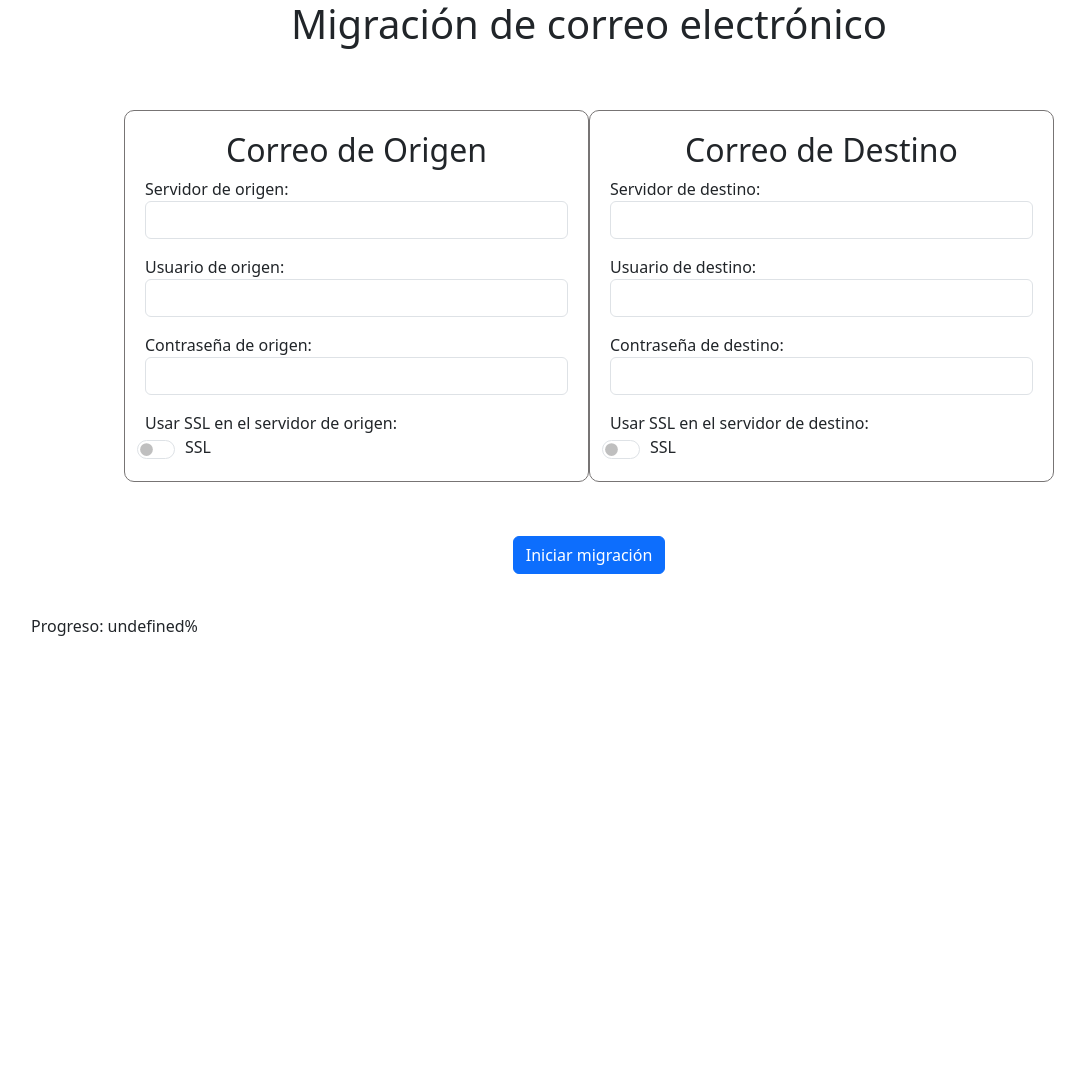
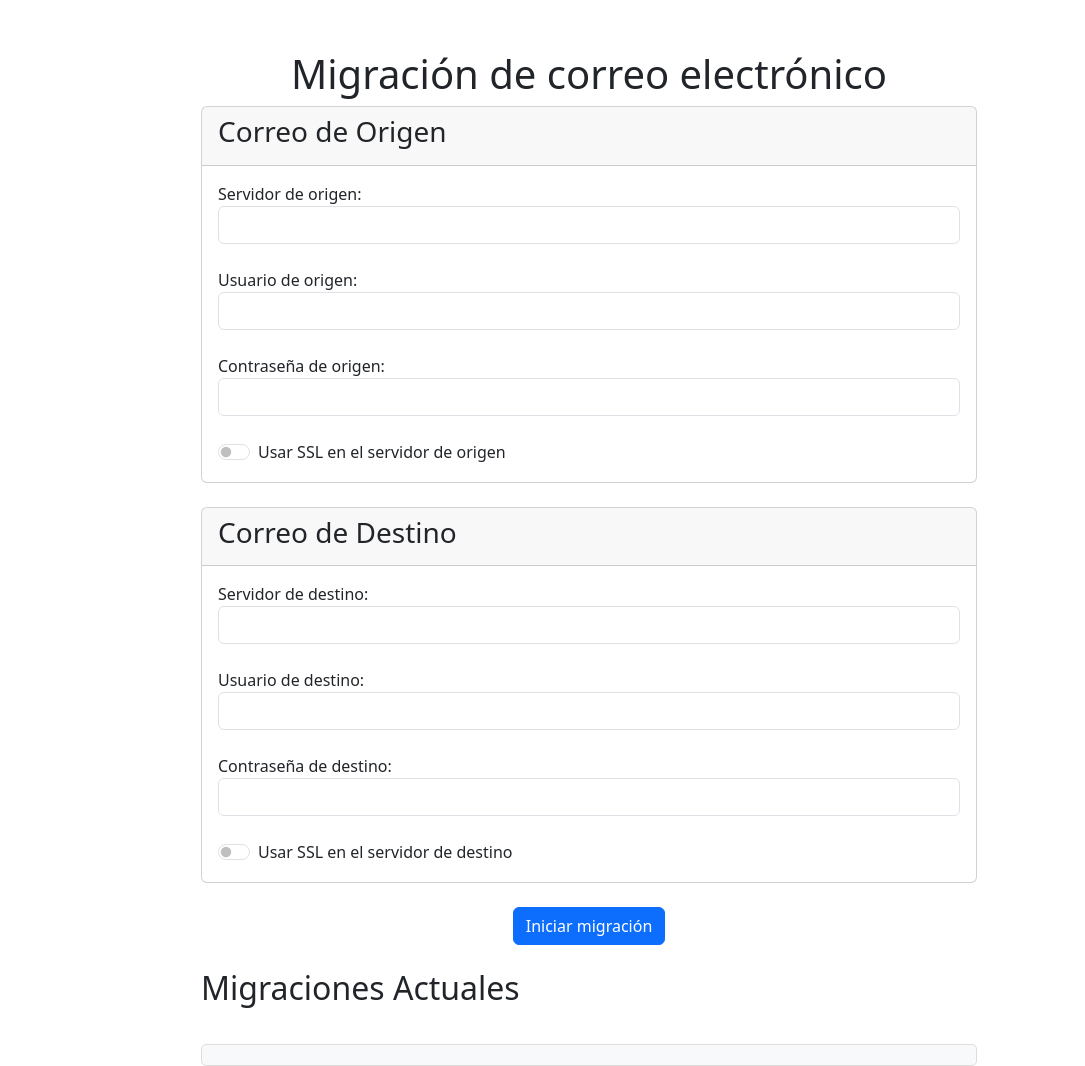
Before and after one commit to chechesk/MigrationToolImapsync, a Flask app: page / in a window 1280 px wide. Shown: the whole page, without its empty margins (51-1136 px from the left). Before the commit the page ends 636 px from the top, so only its background shows below. Run offline with Flask 3, Linux system fonts and the light colour scheme; data that the repository does not hold is empty.

Commit message:
Update index.html
se agrego funciones de js para mostrar el status de la migracion

```diff
--- a/myapp/templates/index.html
+++ b/myapp/templates/index.html
@@ -2,15 +2,12 @@
 <html lang="es">
 <head>
     <meta charset="UTF-8">
+    <meta name="viewport" content="width=device-width, initial-scale=1.0">
     <title>Migración de correo electrónico</title>
-    <link href="https://cdn.jsdelivr.net/npm/bootstrap@5.3.3/dist/css/bootstrap.min.css" rel="stylesheet" integrity="sha384-QWTKZyjpPEjISv5WaRU9OFeRpok6YctnYmDr5pNlyT2bRjXh0JMhjY6hW+ALEwIH" crossorigin="anonymous">
+    <link href="https://cdn.jsdelivr.net/npm/bootstrap@5.3.3/dist/css/bootstrap.min.css" rel="stylesheet" crossorigin="anonymous">
     <script src="https://ajax.googleapis.com/ajax/libs/jquery/3.5.1/jquery.min.js"></script>
     <script>
-        $(document).ready(function() {
-            $("#migrate_button").click(function() {
-                $("#progress_bar").show();
-                $("#progress_text").text("Migración en progreso...");
-
+        function startMigration() {
             $.ajax({
                 url: "/migrate",
                 method: "POST",
@@ -24,103 +21,146 @@
                     dst_password: $("#dst_password").val(),
                     dst_use_ssl: $("#dst_use_ssl").is(":checked")
                 },
-                    success: function(data) {
-                        $("#progress_bar").hide();
-                        $("#progress_text").text(data);
+                success: function(response) {
+                    $("#migration_id").text("ID de la migración: " + response.migration_id);
+                    addMigrationToList(response.migration_id);
                 },
                 error: function(error) {
-                        $("#progress_bar").hide();
                     $("#progress_text").text("Error: " + error.responseText);
                 }
             });
-            });
+        }
 
-            function updateProgress() {
+        function addMigrationToList(migration_id) {
+            $("#migration_list").append(
+                `<li class="list-group-item d-flex justify-content-between align-items-center">
+                    Migración ${migration_id}
+                    <button class="btn btn-sm btn-primary" onclick="trackMigration('${migration_id}')">Ver log</button>
+                </li>`
+            );
+        }
+
+        function trackMigration(migration_id) {
+            $("#progress_text").html(''); // Limpia el log anterior
+            const eventSource = new EventSource("/migration_log/" + migration_id);
+
+            eventSource.onmessage = function(event) {
+                $("#progress_text").append(event.data + "<br>");
+                if (event.data.includes("completed") || event.data.includes("error")) {
+                    eventSource.close();
+                }
+            };
+
+            eventSource.onerror = function() {
+                $("#progress_text").text("Error en la conexión con el servidor.");
+                eventSource.close();
+            };
+        }
+
+        function loadMigrations() {
             $.ajax({
                 url: "/migration_status",
                 method: "GET",
                 success: function(data) {
-                        if (data.status === "completed") {
-                            $("#progress_bar").hide();
-                            $("#progress_text").text("Migración completada");
-                            clearInterval(progressInterval);
-                        } else {
-                            $("#progress_bar").attr("value", data.progress);
-                            $("#progress_text").text("Progreso: " + data.progress + "%");
+                    for (const migration_id in data) {
+                        addMigrationToList(migration_id);
                     }
                 }
             });
         }
 
-            var progressInterval = setInterval(updateProgress, 1000);
+        $(document).ready(function() {
+            loadMigrations();
+            $("#migrate_button").click(startMigration);
         });
     </script>
     <style>
+        .container {
+            max-width: 800px;
+            margin-top: 50px;
+        }
         .form-group {
-            border: 1px solid #777474;
-            padding: 20px;
-            border-radius: 10px;
+            margin-bottom: 1.5rem;
         }
-        .switch {
-            font-size: 1.2em;
+        .progress {
+            margin-top: 20px;
+            display: none;
         }
-        .center-container {
-            display: flex;
-            align-items: center;
-            justify-content: center;
-            height: 60vh;
+        #progress_text {
+            margin-top: 10px;
+            white-space: pre-wrap; /* Mantiene el formato de las líneas del log */
+            background-color: #f8f9fa;
+            padding: 10px;
+            border-radius: 5px;
+            border: 1px solid #ddd;
+        }
+        #migration_list {
+            margin-top: 20px;
         }
     </style>
 </head>
 <body>
     <div class="container">
         <h1 class="text-center">Migración de correo electrónico</h1>
-        <div class="center-container">
-            <div class="col-md-5">
+        <form id="migration_form">
+            <div class="card mb-4">
+                <div class="card-header">
+                    <h3 class="card-title">Correo de Origen</h3>
+                </div>
+                <div class="card-body">
                     <div class="form-group">
-                    <h2 class="text-center">Correo de Origen</h2>
-                    <form>
                         <label for="src_host">Servidor de origen:</label>
-                        <input type="text" id="src_host" name="src_host" class="form-control mb-3" required>
+                        <input type="text" id="src_host" name="src_host" class="form-control" required>
+                    </div>
+                    <div class="form-group">
                         <label for="src_user">Usuario de origen:</label>
-                        <input type="text" id="src_user" name="src_user" class="form-control mb-3" required>
+                        <input type="text" id="src_user" name="src_user" class="form-control" required>
+                    </div>
+                    <div class="form-group">
                         <label for="src_password">Contraseña de origen:</label>
-                        <input type="password" id="src_password" name="src_password" class="form-control mb-3" required>
-                        <label for="src_use_ssl">Usar SSL en el servidor de origen:</label>
+                        <input type="password" id="src_password" name="src_password" class="form-control" required>
+                    </div>
                     <div class="form-check form-switch">
-                            <input class="form-check-input switch" type="checkbox" id="src_use_ssl" name="src_use_ssl">
-                            <label class="form-check-label" for="src_use_ssl">SSL</label>
-                        </div>
-                    </form>
-                </div>
-            </div>
-            <div class="col-md-5">
-                <div class="form-group">
-                    <h2 class="text-center">Correo de Destino</h2>
-                    <form>
-                        <label for="dst_host">Servidor de destino:</label>
-                        <input type="text" id="dst_host" name="dst_host" class="form-control mb-3" required>
-                        <label for="dst_user">Usuario de destino:</label>
-                        <input type="text" id="dst_user" name="dst_user" class="form-control mb-3" required>
-                        <label for="dst_password">Contraseña de destino:</label>
-                        <input type="password" id="dst_password" name="dst_password" class="form-control mb-3" required>
-                        <label for="dst_use_ssl">Usar SSL en el servidor de destino:</label>
-                        <div class="form-check form-switch">
-                            <input class="form-check-input switch" type="checkbox" id="dst_use_ssl" name="dst_use_ssl">
-                            <label class="form-check-label" for="dst_use_ssl">SSL</label>
-                        </div>
-                    </form>
+                        <input class="form-check-input" type="checkbox" id="src_use_ssl" name="src_use_ssl">
+                        <label class="form-check-label" for="src_use_ssl">Usar SSL en el servidor de origen</label>
                     </div>
                 </div>
             </div>
+
+            <div class="card mb-4">
+                <div class="card-header">
+                    <h3 class="card-title">Correo de Destino</h3>
+                </div>
+                <div class="card-body">
+                    <div class="form-group">
+                        <label for="dst_host">Servidor de destino:</label>
+                        <input type="text" id="dst_host" name="dst_host" class="form-control" required>
+                    </div>
+                    <div class="form-group">
+                        <label for="dst_user">Usuario de destino:</label>
+                        <input type="text" id="dst_user" name="dst_user" class="form-control" required>
+                    </div>
+                    <div class="form-group">
+                        <label for="dst_password">Contraseña de destino:</label>
+                        <input type="password" id="dst_password" name="dst_password" class="form-control" required>
+                    </div>
+                    <div class="form-check form-switch">
+                        <input class="form-check-input" type="checkbox" id="dst_use_ssl" name="dst_use_ssl">
+                        <label class="form-check-label" for="dst_use_ssl">Usar SSL en el servidor de destino</label>
+                    </div>
+                </div>
+            </div>
+
             <div class="text-center">
                 <button type="button" id="migrate_button" class="btn btn-primary">Iniciar migración</button>
             </div>
-        <br>
-        <div id="progress_bar" class="progress" style="display: none;">
-            <div class="progress-bar progress-bar-striped progress-bar-animated" role="progressbar" aria-valuenow="0" aria-valuemin="0" aria-valuemax="100"></div>
-        </div>
-        <p id="progress_text" class="mt-3"></p>
+        </form>
+
+        <h2 class="mt-4">Migraciones Actuales</h2>
+        <ul id="migration_list" class="list-group"></ul>
+
+        <p id="migration_id" class="text-center mt-3"></p>
+        <div id="progress_text" class="text-center mt-3"></div>
     </div>
 </body>
 </html>
```
Lines whose indentation alone changed are shown as unchanged.
